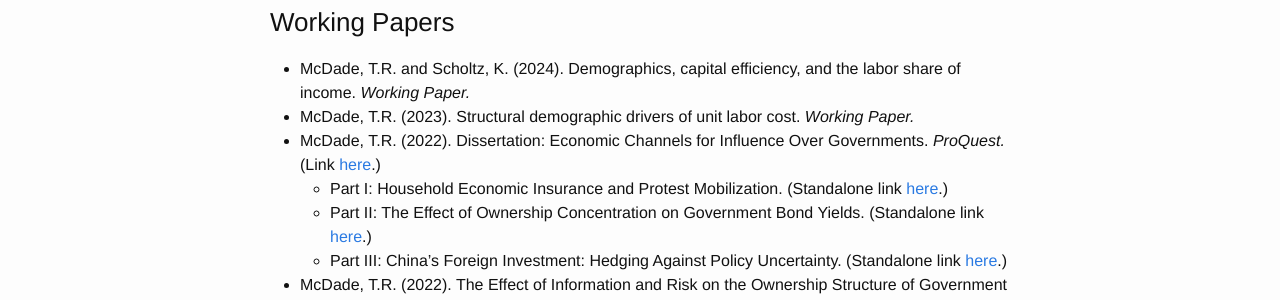
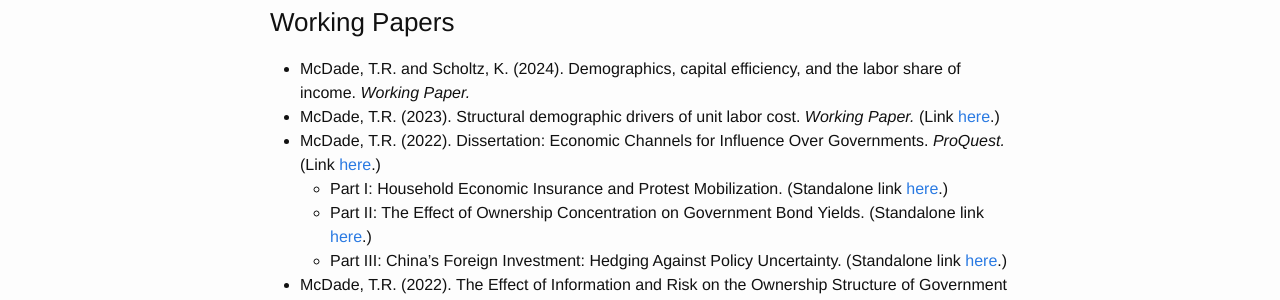
Before and after one commit to trmcdade/trmcdade.github.io, a Jekyll site: the page built from publications.md, in a window 1280 px wide. Shown: the part 545-845 px from the top of the page. Built offline with Jekyll 4.4.1, drawn with Linux system fonts in a browser that asks for light colours; our own code applies the rules of GitHub Pages for plain Markdown files.

Commit message:
update ulc

```diff
--- a/publications.md
+++ b/publications.md
@@ -14,7 +14,7 @@ title: Publications
 
   <!-- - Chinchilla, R., Rueter, D., McDade, T. R., Fisher, P. R., and Boyd, S. (2024). Longevity solutions project: A whitepaper. *BlackRock AI Labs Working Paper*. -->
   - McDade, T.R. and Scholtz, K. (2024). Demographics, capital efficiency, and the labor share of income. *Working Paper.*
-  - McDade, T.R. (2023). Structural demographic drivers of unit labor cost. *Working Paper.*
+  - McDade, T.R. (2023). Structural demographic drivers of unit labor cost. *Working Paper.* (Link <a href="assets/papers/McDade_Structural_Demographic_Drivers_of_Unit_Labor_Cost_20240417.pdf">here</a>.)
   - McDade, T.R. (2022). Dissertation: Economic Channels for Influence Over Governments. *ProQuest.* (Link <a href="assets/papers/McDade_Economic_Channels_for_Influence_Over_Goverments_2022.pdf">here</a>.)
     - Part I: Household Economic Insurance and Protest Mobilization. (Standalone link <a href="assets/papers/McDade_Econ_and_Protests_20220406.pdf">here</a>.)
     - Part II: The Effect of Ownership Concentration on Government Bond Yields. (Standalone link <a href="assets/papers/McDade_Bonds_20220409.pdf">here</a>.)
```
Also changed, not shown: 1 other file.
